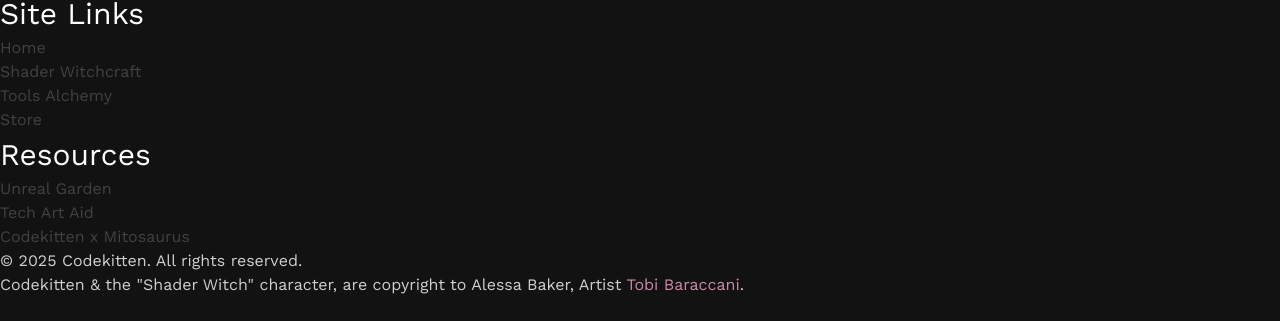
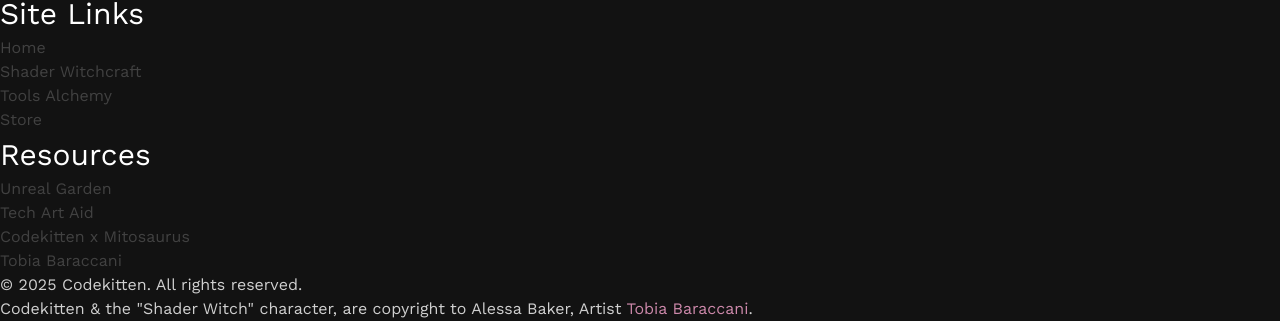
Before and after one commit to Sythenz/sythenz.github.io, an Eleventy site: page src/index.md in a window 1280 px wide. Shown: the part 3116-3437 px from the top of the page. Before the commit the page ends 3413 px from the top, so only its background shows below. Built offline with nearby package versions, Linux system fonts and the light colour scheme; Eleventy itself is replaced by a stand-in of ours; files that its build step writes are made by us from their sources; what @tailwindcss/postcss would draw is missing.

Commit message:
Added resources, linked up footer and Tobia's credit.

```diff
--- /dev/null
+++ b/src/_data/resources.json
@@ -0,0 +1,6 @@
+{
+  "Unreal Garden": { "url": "https://unreal-garden.com/" },
+  "Tech Art Aid": { "url": "https://techartaid.com/" },
+  "Codekitten x Mitosaurus": { "url": "https://mitosaurus.com/pages/codekitten" },
+  "Tobia Baraccani": { "url": "https://www.instagram.com/to_lu_bar/", "target": "_blank" }
+}
--- a/src/_includes/partials/copyright.njk
+++ b/src/_includes/partials/copyright.njk
@@ -1,13 +1,12 @@
         <div class="bg-[var(--color-background-copyright)] p-3 text-center">
             <div class="container mx-auto">
                 <p class="m-0 text-xs! text-white/20">&copy; 2025 Codekitten. All rights reserved.</p>
-                <p class="m-0 text-xs! text-white/20 mb-1">Codekitten & the "Shader Witch" character, are copyright to Alessa Baker, Artist <a href="">Tobi Baraccani</a>.</p>
+                <p class="m-0 text-xs! text-white/20 mb-1">Codekitten & the "Shader Witch" character, are copyright to Alessa Baker, Artist <a target="{{ resources['Tobia Baraccani'].target }}" href="{{ resources['Tobia Baraccani'].url }}">Tobia Baraccani</a>.</p>
 
                 {% if cookiepolicy or privacypolicy %}
                     <p class="m-0 text-xs! text-white/20">
                         {% if cookiepolicy %}<a href="{{ cookiepolicy }}">Cookie Policy</a> &bull; {% endif %}
                         {% if privacypolicy %}<a href="{{ privacypolicy }}">Privacy Policy</a>{% endif %}
                 {% endif %}
-
             </div>
         </div>
--- a/src/_includes/partials/footer.njk
+++ b/src/_includes/partials/footer.njk
@@ -14,9 +14,9 @@
         </ul>
         <ul class="col-span-1 flex flex-col gap-4 ">
             <h2 class="text-lg">Resources</h2>
-            <li><a class="footer-link" href="#">Unreal Garden</a></li>
-            <li><a class="footer-link" href="#">Tech Art Aid</a></li>
-            <li><a class="footer-link" href="#">Codekitten x Mitosaurus</a></li>
+            {% for name, res in resources %}
+                <li><a class="footer-link" href="{{ res.url }}"{% if res.target %} target="{{ res.target }}"{% endif %}>{{ name }}</a></li>
+            {% endfor %}
         </ul>
     </div>
     {% include "partials/copyright.njk" %}
--- a/src/_includes/partials/hero.njk
+++ b/src/_includes/partials/hero.njk
@@ -3,7 +3,7 @@
         <img src="images/o_Alchemy_BG_No_FG.jpg" alt="" aria-hidden="true" class="absolute inset-0 w-full h-full object-cover object-center opacity-[var(--opacity-background)] mask-b-from-10% mask-b-to-80% pointer-events-none" />
         <img src="images/o_Shader_Witch_White.png" class="layer scale-[0.9] md:scale-[1] lg:translate-x-[15%] translate-y-[40%] md:translate-y-[35%] lg:translate-y-[18%] md:mask-b-from-35% mask-b-from-30% md:mask-b-to-75% mask-b-to-65%" />
 
-        <div class="relative grid grid-cols-2 w-full max-w-xl z-10 mt-[-50%] lg:max-w-5xl lg:mt-0">
+        <div class="relative grid grid-cols-2 w-full max-w-xl z-10 mt-[-50%] lg:max-w-5xl lg:mt-[6%]">
             <div class="flex flex-col gap-4 col-span-2 lg:col-span-1 text-center lg:text-left px-10 md:px-0">
                 <h1>Hi, I'm Alessa!</h1>
                 <h4>Shader Witch, Technical Artist & cutesie Goth that loves Kittens. <i class="fa-regular fa-heart"></i></h4>
```
